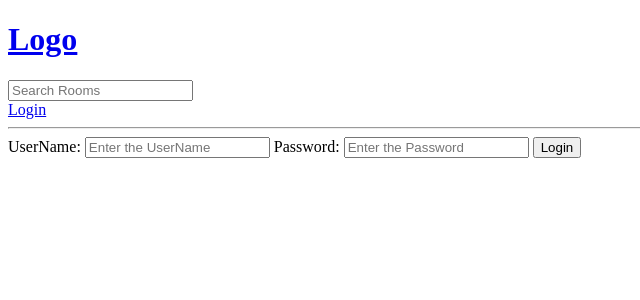
After one commit to m4249/discusser, a Django app: page /login/ in a window 1280 px wide. The commit adds this page. Shown: the top 300 px of the page, without its empty margins (0-640 px from the left). Run offline with Django 3.2, Linux system fonts and the light colour scheme.

Commit message:
user login logout done

```diff
--- a/project/base/templates/base/home.html
+++ b/project/base/templates/base/home.html
@@ -32,8 +32,10 @@
 <h5>{{room_count}}room available</h5>
 <a href="{% url 'create-room'%}">Create Room</a>
   {% for room in rooms %}
+  {%if request.user == room.host%}
   <a href="/update-room/{{room.id}}">update</a>
     <a href="/delete-room/{{room.id}}">delete</a>
+    {% endif %}
   <div>
   <span>@{{room.host.username}}
   </span><h1>{{room.id}}--<a href="/room/{{room.id}}">{{room.name}}</a></h1>
--- /dev/null
+++ b/project/base/templates/base/login_register.html
@@ -0,0 +1,15 @@
+{% extends 'main.html' %} {% block content %}
+
+<div>
+  <form action="" method="POST">
+    {% csrf_token %}
+    <label>UserName:</label>
+    <input type="text" name="username" placeholder="Enter the UserName" />
+
+    <label>Password:</label>
+    <input type="password" name="password" placeholder="Enter the Password" />
+
+    <input type="submit" value="Login" />
+  </form>
+</div>
+{% endblock content %}
--- a/project/base/urls.py
+++ b/project/base/urls.py
@@ -4,6 +4,8 @@ from django.http import HttpResponse
 from . import views
 
 urlpatterns = [
+    path("login/",views.loginPage,name='loginPage'),
+    path("logout/",views.logoutUser,name='logout'),
     path("",views.home,name='home'),
     path("room/<str:pk>/",views.room,name='room'),
     path('create-room/',views.createRoom, name="create-room"),
--- a/project/base/views.py
+++ b/project/base/views.py
@@ -1,5 +1,13 @@
 from django.shortcuts import render,redirect
+from django.contrib.auth.models import User
+from django.http import HttpResponse
 from django.db.models import Q
+# for flash messages
+from django.contrib import messages
+# for sessions of login authenticate and logout
+from django.contrib.auth import authenticate,login,logout
+# for restricted pages what user and non user can see
+from django.contrib.auth.decorators import login_required
 from .models import Room, Topic
 from .forms import RoomForm
 # Create your views here.
@@ -9,6 +17,37 @@ from .forms import RoomForm
 #     ]
 
 # books = [{id:1,'name':'sherlock'}]
+
+# dont use login()as it is built in funcn
+def loginPage(request):
+#if user is in session if u go to /login it will take you to home
+# it will not prompt to login again if u go to /login
+    if request.user.is_authenticated:
+        return redirect('/')
+
+    if request.method == 'POST':
+        username = request.POST.get('username')
+        password = request.POST.get('password')
+
+        try:
+            user = User.objects.get(username=username)
+        except:
+            messages.error(request,'User does not exist')
+        user = authenticate(request,username=username,password=password)
+
+        if user is not None:
+            # adding session in database and browser so user can login
+            login(request,user)
+            return redirect('/')
+        else:
+            messages.error(request,'Username or password is incorrect')
+    context={}
+    return render(request,'base/login_register.html',context)
+
+def logoutUser(request):
+    logout(request)
+    return redirect('/')
+
 
 def home(request):
     q = request.GET.get('q') if request.GET.get('q') != None else ''
@@ -24,12 +63,14 @@ def home(request):
     context = {'rooms':rooms,'topics':topic,'room_count':room_count}
     return render(request,'base/home.html',context)
 
+
 def room(request,pk):
     room = Room.objects.get(id=pk)
     context = {'room':room}
     return render(request,'base/room.html',context)
 
-
+# prompt them to login
+@login_required(login_url='/login')
 def createRoom(request):
     form = RoomForm()
 
@@ -42,10 +83,13 @@ def createRoom(request):
     context={'form':form}
     return render(request, 'base/room_form.html',context)
 
-
+@login_required(login_url='/login')
 def updateRoom(request,pk):
     room = Room.objects.get(id=pk)
     form = RoomForm(instance = room)
+#  if user is host then only let him edit
+    if request.user != room.host:
+        return HttpResponse('you are not allowed')
 
     if request.method == 'POST':
         form = RoomForm(request.POST, instance=room)
@@ -57,9 +101,13 @@ def updateRoom(request,pk):
 
     return render(request, 'base/room_form.html',context)
 
-
+@login_required(login_url='/login')
 def deleteRoom(request,pk):
     room = Room.objects.get(id=pk)
+
+    #  if user is host then only let him delete
+    if request.user != room.host:
+        return HttpResponse('you are not allowed')
     if request.method =='POST':
         room.delete()
         return redirect('home')
--- a/project/templates/main.html
+++ b/project/templates/main.html
@@ -8,7 +8,13 @@
     <meta name="viewport" content="width=device-width, initial-scale=1" />
   </head>
   <body>
-    {% include 'navbar.html'%} {% block content %} {%endblock content%}
+    {% include 'navbar.html'%} {% if messages %}
+    <ul class="messages">
+      {% for message in messages %}
+      <li>{{ message }}</li>
+      {% endfor %}
+    </ul>
+    {% endif %} {% block content %} {%endblock content%}
     <script src="" async defer></script>
   </body>
 </html>
--- a/project/templates/navbar.html
+++ b/project/templates/navbar.html
@@ -5,4 +5,10 @@
   <input type="text" name="q" placeholder="Search Rooms" />
 </form>
 
+{% if request.user.is_authenticated %}
+<a href="/logout">Logout</a>
+{% else %}
+<a href="/login">Login</a>
+
+{%endif%}
 <hr />
```
Also changed, not shown: project/db.sqlite3.
